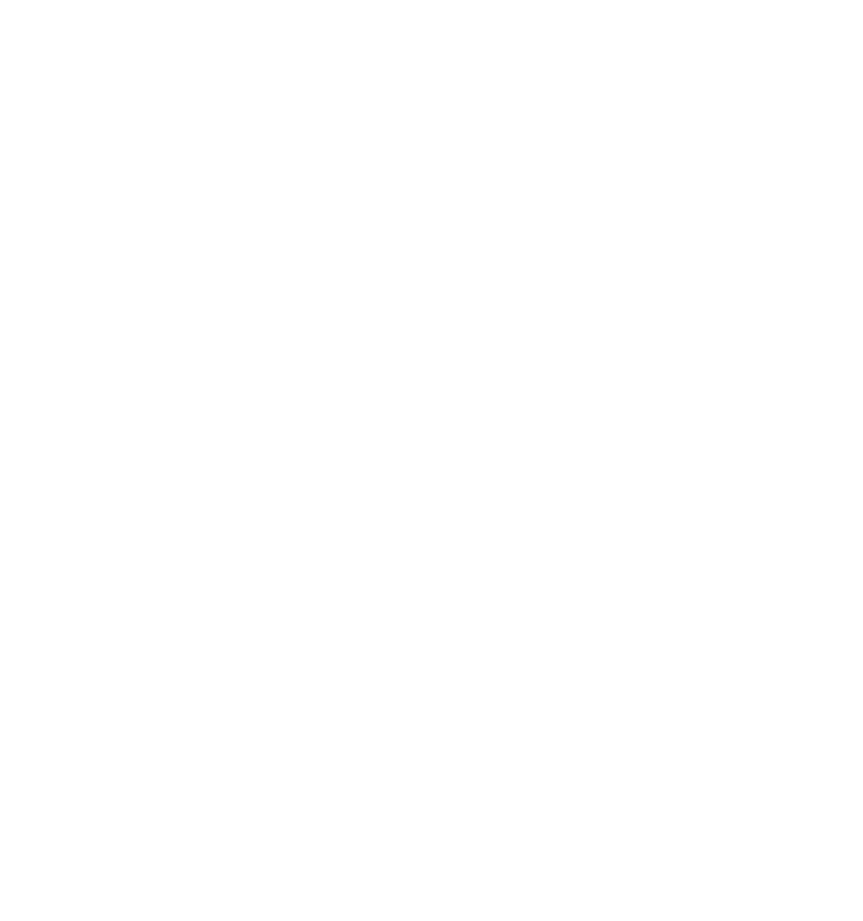
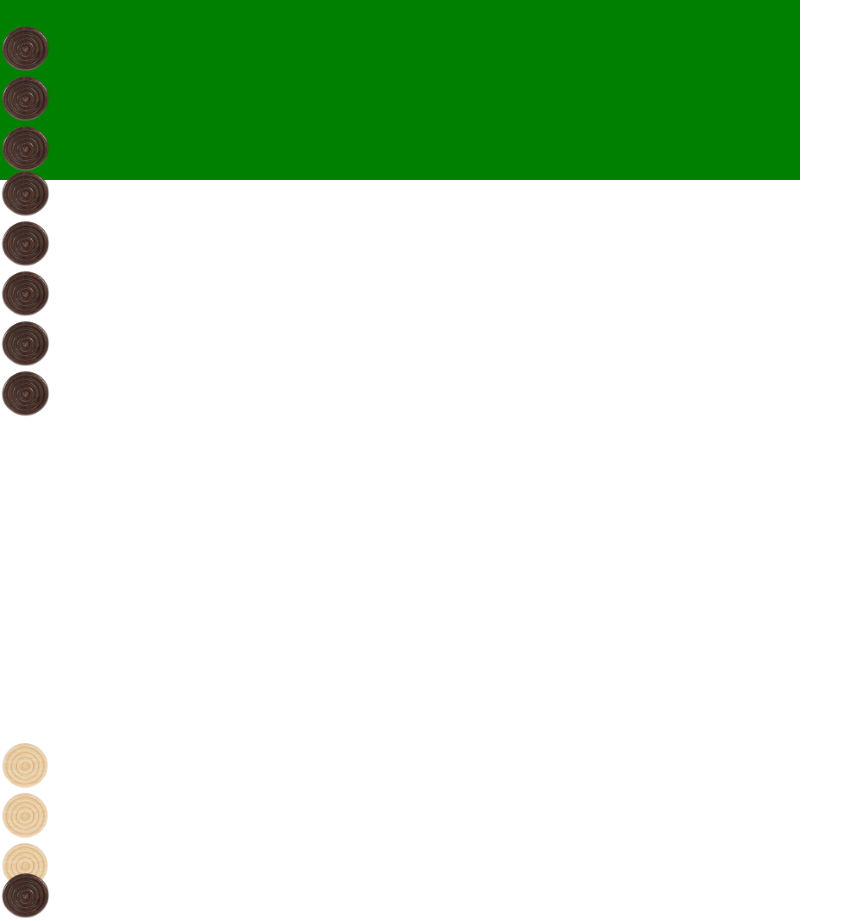
Before and after one commit to lukalicheli/backgammon, a React (Create React App) app in the folder backgammon/: page / in a window 1280 px wide. Shown: the part 620-1541 px from the top of the page, without its empty margins (0-863 px from the left). Before the commit the page ends 800 px from the top, so only its background shows below. Built offline with nearby package versions, Linux system fonts and the light colour scheme.

Commit message:
Messing around with grid system in css

```diff
--- a/backgammon/src/App.css
+++ b/backgammon/src/App.css
@@ -1,16 +1,14 @@
 .game-container {
+ display: flex;
 width: 800px;
-background-image: url('./assets/board-data/backgammon.jpg');
-background-size: contain;
+background-color: green;
+height: 800px;
 }
 
 .backgammon-board {
-  display: flex;
-  flex-direction: row-reverse;
-  flex-wrap: wrap;
-  margin-left: 85px;
-width: 600px;
-
+  display: grid;
+width: 100%;
+height: 100%;
 
 }
 
@@ -20,6 +18,8 @@
 }
 
 .column {
-  width: 50px;
-  height: 300px;
+  display: flex;
+  flex-direction: column;
+  width: 16.666%;
+  height: 45%;
 }
--- a/backgammon/src/App.js
+++ b/backgammon/src/App.js
@@ -1,52 +1,140 @@
 import { useState } from "react";
 import "./App.css";
 import brown from "./assets/piece-data/brown-piece.png";
+import white from "./assets/piece-data/white-piece.png";
 
 function App() {
   const [board, setBoard] = useState(Array(24).fill(brown));
   const [backgammon, setBackgammon] = useState([
-    [2, 0],
-    [0, -1],
-    [0, -1],
-    [0, -1],
-    [0, -1],
-    [5, 1],
-    [0, -1],
-    [3, 1],
-    [0, -1],
-    [0, -1],
-    [0, -1],
-    [5, 0],
-    [5, 1],
-    [0, -1],
-    [0, -1],
-    [0, -1],
-    [3, 0],
-    [0, -1],
-    [5, 0],
-    [0, -1],
-    [0, -1],
-    [0, -1],
-    [0, -1],
-    [2, 1],
+    [2, 0, 1],
+    [0, -1, 2],
+    [0, -1, 3],
+    [0, -1, 4],
+    [0, -1, 5],
+    [5, 1, 6],
+
+    [0, -1, 7],
+    [3, 1, 8],
+    [0, -1, 9],
+    [0, -1, 10],
+    [0, -1, 11],
+    [5, 0, 12],
+
+    [5, 1, 13],
+    [0, -1, 14],
+    [0, -1, 15],
+    [0, -1, 16],
+    [3, 0, 17],
+    [0, -1, 18],
+
+    [5, 0, 19],
+    [0, -1, 20],
+    [0, -1, 21],
+    [0, -1, 22],
+    [0, -1, 23],
+    [2, 1, 24],
   ]);
 
-  const handleClick = (e) => {};
+  const handleClick = (e) => {
+    debugger;
+  };
 
   return (
     <div className="game-container">
       <div className="backgammon-board">
-        {backgammon.map((value, index) => {
+        <div className="first-quadrant">
+          {backgammon.slice(0, 6).map((value, index) => {
+            const pieceImage = value[1] === 0 ? white : brown;
+            const pieceImages = Array.from({ length: value[0] }, (_, i) => (
+              <img
+                className="gammon-piece"
+                key={i}
+                src={pieceImage}
+                alt="Piece"
+              />
+            ));
+
             return (
               <div
                 key={index}
                 className={`column ${value}`}
                 onClick={() => handleClick(index)}
               >
-              {value[0]}
+                {pieceImages}
               </div>
             );
           })}
+        </div>
+
+        <div className="second-quadrant">
+          {backgammon.slice(6, 13).map((value, index) => {
+            const pieceImage = value[1] === 0 ? white : brown;
+            const pieceImages = Array.from({ length: value[0] }, (_, i) => (
+              <img
+                className="gammon-piece"
+                key={i}
+                src={pieceImage}
+                alt="Piece"
+              />
+            ));
+
+            return (
+              <div
+                key={index}
+                className={`column ${value}`}
+                onClick={() => handleClick(index)}
+              >
+                {pieceImages}
+              </div>
+            );
+          })}
+        </div>
+        <div className="third-quadrant">
+          {backgammon.slice(14, 20).map((value, index) => {
+            const pieceImage = value[1] === 0 ? white : brown;
+            const pieceImages = Array.from({ length: value[0] }, (_, i) => (
+              <img
+                className="gammon-piece"
+                key={i}
+                src={pieceImage}
+                alt="Piece"
+              />
+            ));
+
+            return (
+              <div
+                key={index}
+                className={`column ${value}`}
+                onClick={() => handleClick(index)}
+              >
+                {pieceImages}
+              </div>
+            );
+          })}
+        </div>
+        <div className="fourth-quadrant">
+          {backgammon.slice(21, 27).map((value, index) => {
+            const pieceImage = value[1] === 0 ? white : brown;
+            const pieceImages = Array.from({ length: value[0] }, (_, i) => (
+              <img
+                className="gammon-piece"
+                key={i}
+                src={pieceImage}
+                alt="Piece"
+              />
+            ));
+
+            return (
+              <div
+                key={index}
+                className={`column ${value}`}
+                onClick={() => handleClick(index)}
+              >
+                {pieceImages}
+              </div>
+            );
+          })}
+        </div>
       </div>
     </div>
   );
```
Lines whose indentation alone changed are shown as unchanged.
